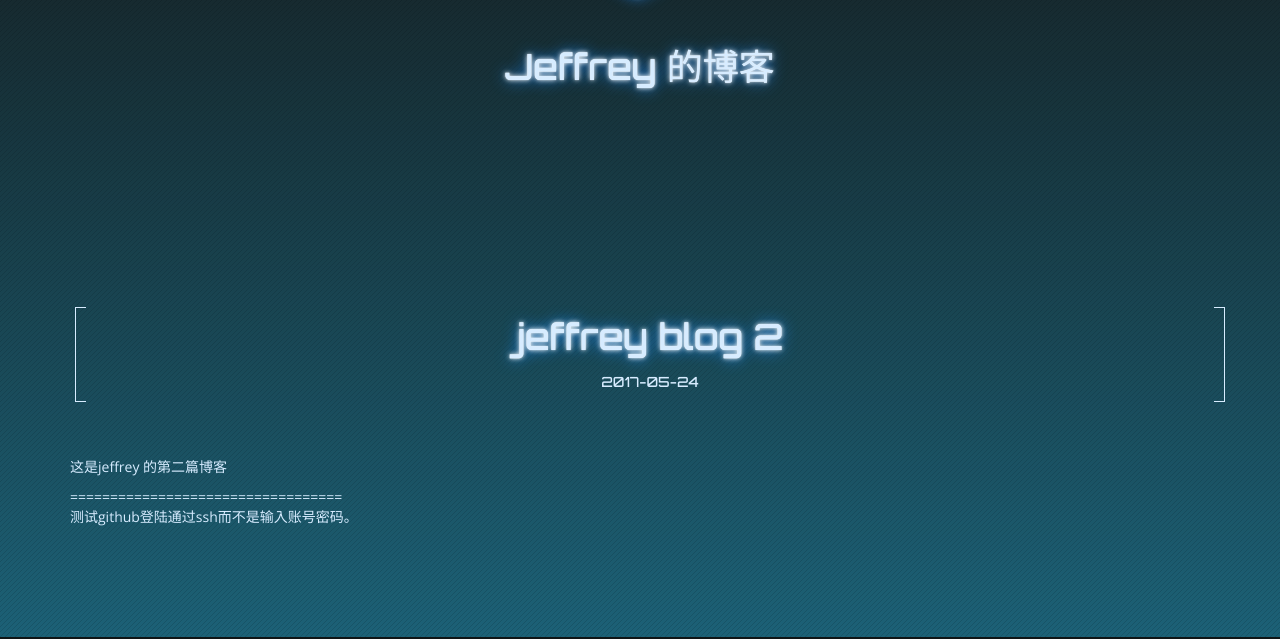
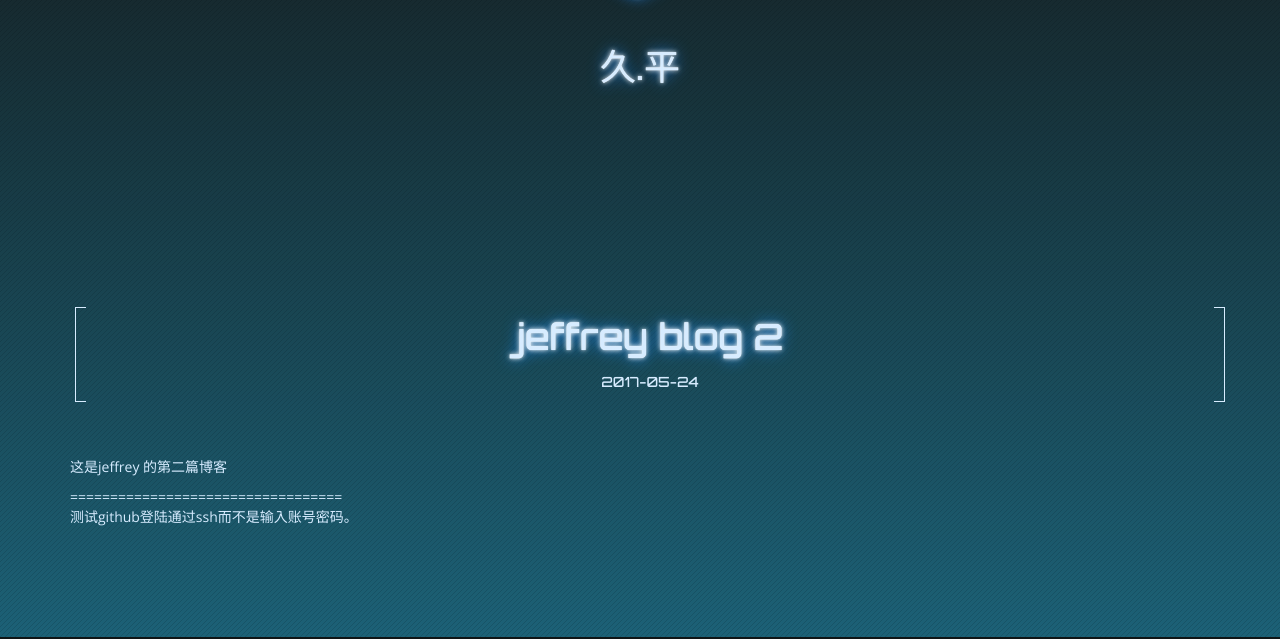
Before and after one commit to Jeffreyxxi/jeffreyxxi.github.io, a plain HTML site: page index.html in a window 1280 px wide. Shown: the part 163-802 px from the top of the page. Drawn offline with nearby package versions, Linux system fonts and the light colour scheme.

Commit message:
Site updated: 2017-05-25 00:00:30

```diff
--- a/index.html
+++ b/index.html
@@ -13,19 +13,17 @@
 
     <!--Author-->
 
-        <meta name="author" content="John Doe">
-
 
     <!--Open Graph Title-->
 
-        <meta property="og:title" content="Jeffrey 的博客"/>
+        <meta property="og:title" content="久.平"/>
 
 
     <!--Open Graph Description-->
 
 
     <!--Open Graph Site Name-->
-    <meta property="og:site_name" content="Jeffrey 的博客"/>
+    <meta property="og:site_name" content="久.平"/>
 
     <!--Type page-->
 
@@ -40,7 +38,7 @@
 
     <!-- Title -->
 
-    <title>Jeffrey 的博客</title>
+    <title>久.平</title>
 
     <!-- Bootstrap Core CSS -->
     <link rel="stylesheet" href="//maxcdn.bootstrapcdn.com/bootstrap/4.0.0-alpha.2/css/bootstrap.min.css" integrity="sha384-y3tfxAZXuh4HwSYylfB+J125MxIs6mR5FOHamPBG064zB+AFeWH94NdvaCBm8qnd" crossorigin="anonymous">
@@ -135,7 +133,7 @@
     <div class="logo">
         <a href="/"><i class="logo-icon fa fa-cube" aria-hidden="true"></i></a>
 
-            <h1 id="main-title" class="title">Jeffrey 的博客</h1>
+            <h1 id="main-title" class="title">久.平</h1>
 
     </div>
 </header>
```
Also changed, not shown: 2017/05/15/hello-world/index.html (+2 -4 lines), 2017/05/15/postarticle-title/index.html (+2 -4 lines), 2017/05/24/jeffrey-1/index.html (+2 -4 lines), 2017/05/24/jeffrey-blog-2/index.html (+2 -4 lines), archives/2017/05/index.html (+3 -5 lines), archives/2017/index.html (+3 -5 lines), archives/index.html (+3 -5 lines).
